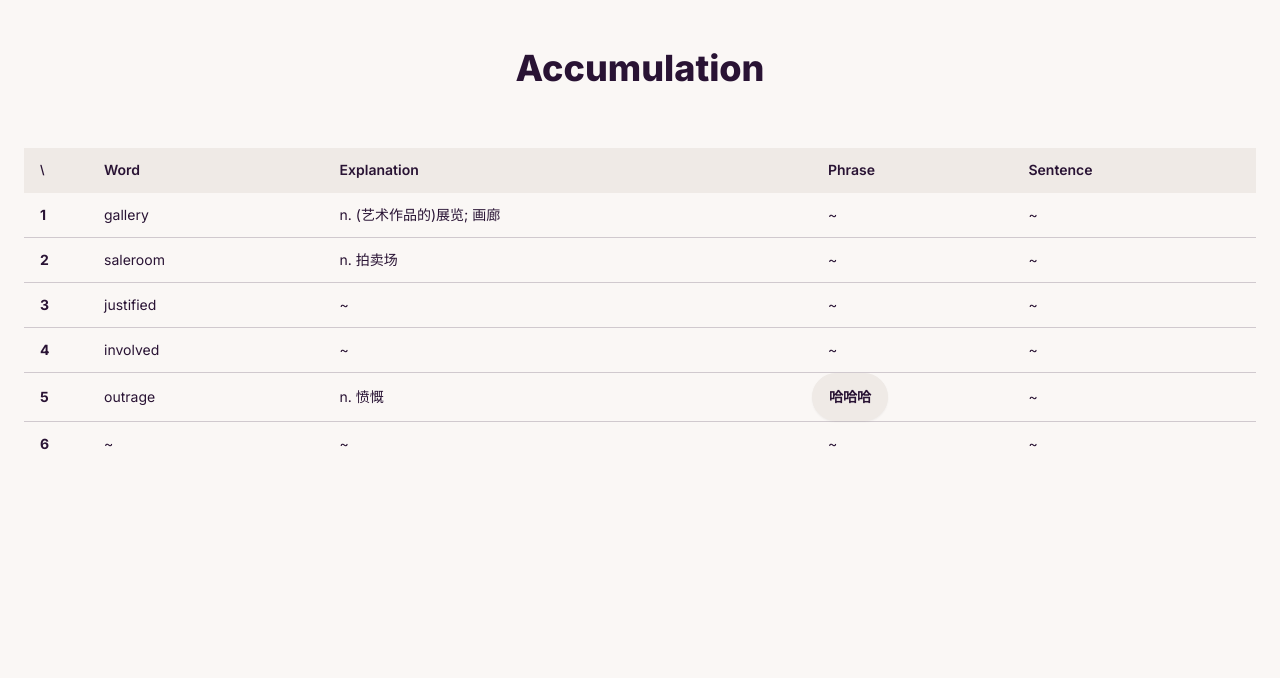
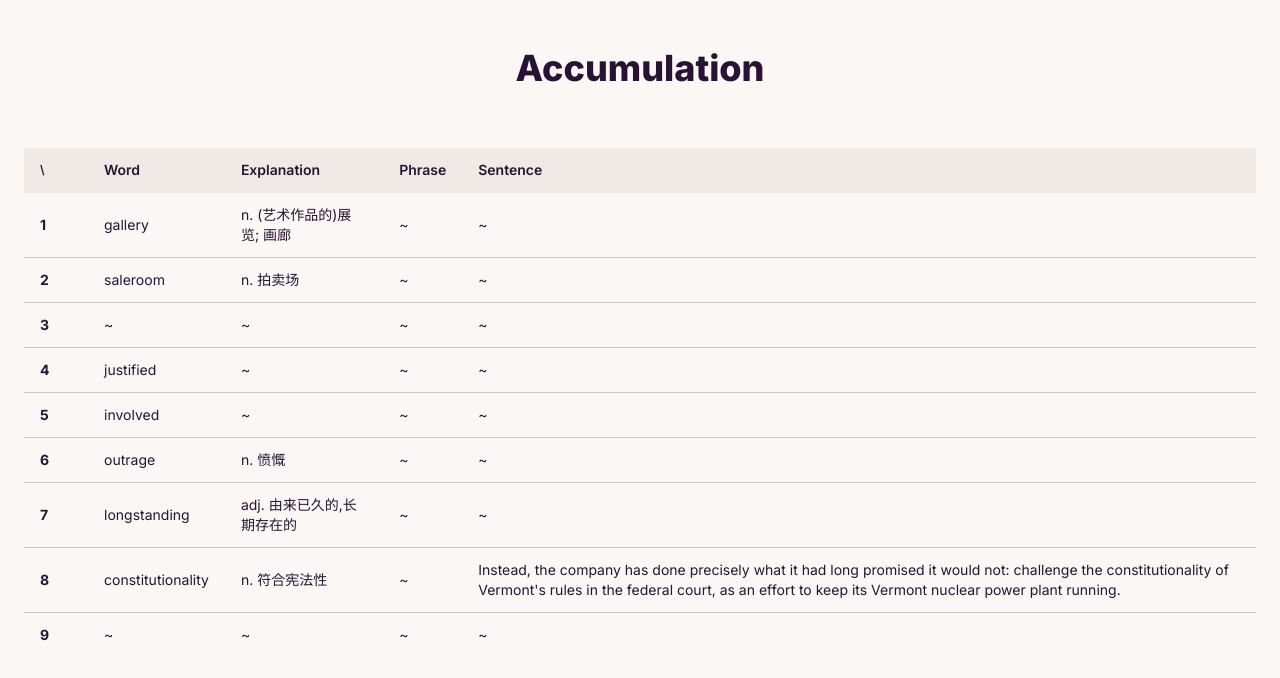
Before and after one commit to xyt-dev/webnotes, a Next.js app: page /english/words in a window 1280 px wide. Shown: the top 678 px of the page. Built offline with nearby package versions, Linux system fonts and the light colour scheme.

Commit message:
Optimize DaisyTable

```diff
--- a/src/app/english/words/page.tsx
+++ b/src/app/english/words/page.tsx
@@ -5,13 +5,12 @@ export default function EnglishWords() {
       <h1 className="text-center">Accumulation</h1>
       <Table heads={["Word", "Explanation", "Phrase",  "Sentence"]} indexed>
         <tr>
-          <td>gallery</td>
-          <td>n. (艺术作品的)展览; 画廊</td>
+          <td>gallery</td> <td>n. (艺术作品的)展览; 画廊</td>
         </tr>
         <tr>
-          <td>saleroom</td>
-          <td>n. 拍卖场</td>
+          <td>saleroom</td> <td>n. 拍卖场</td>
         </tr>
+        <tr> <td></td> </tr>
         <tr>
           <td>justified</td>
         </tr>
@@ -20,10 +19,21 @@ export default function EnglishWords() {
         </tr>
         <tr>
           <td>outrage</td> <td>n. 愤慨</td>
-          <div className="daisy-btn">哈哈哈</div>
         </tr>
         <tr>
+          <td>longstanding</td> <td>adj. 由来已久的,长期存在的</td>
+        </tr>
+        <tr>
+          <td>constitutionality</td> <td>n. 符合宪法性</td>
           <td></td>
+          <td>
+              Instead, the company has done precisely what it had long promised it would not: challenge
+            the constitutionality of Vermont's rules in the federal court, as an effort to keep its Vermont
+            nuclear power plant running.
+          </td>
+        </tr>
+        <tr>
+
         </tr>
       </Table>
     </div>
--- a/src/components/DaisyTable.tsx
+++ b/src/components/DaisyTable.tsx
@@ -4,29 +4,23 @@ export default function Table({ children, heads, indexed }: { children?: React.R
   const headers = heads?.map(head => <th className="text-sm" key={head}>{head}</th>)
   const processedChildren = React.Children.map(children, (trChild: React.ReactNode, index) => {
     if (React.isValidElement(trChild) && trChild.type === 'tr') {
-      const rowChildren = React.Children.toArray(trChild.props.children)
-      while (rowChildren.length < (heads?.length || 0)) {
-        rowChildren.push(<td key={`empty-${rowChildren.length}`}>~</td>);  // fill with <td>~</td>
-      }
-      let nInvalidElement = 0;
-      let _processedRowChildren = rowChildren.map((tdChild: React.ReactNode) => {
+      let rowChildren = React.Children.toArray(trChild.props.children).map((tdChild: React.ReactNode) => {
         if (React.isValidElement(tdChild) && tdChild.type === 'td') {
           const content = tdChild.props.children;
           if (!content || (typeof content === 'string' && content.trim() === ''))
             return React.cloneElement(tdChild, {}, '~')
         }
         if (!React.isValidElement(tdChild))
-          nInvalidElement ++;  // eg: <tr> <td> </tr> there are two invalid elements
+          return null  // eg: <tr> <td> </tr> there are two invalid elements
         return tdChild;
-      })
-      while (nInvalidElement > 0) {
-        _processedRowChildren.push(<td key={`empty-${rowChildren.length}`}>~</td>);  // fill with <td>~</td>
-        nInvalidElement --;
+      }).filter(child => child !== null)
+      while (rowChildren.length < (heads?.length || 0)) {
+        rowChildren.push(<td key={`empty-${rowChildren.length}`}>~</td>);  // fill with <td>~</td>
       }
       indexed = indexed || false
       const processedRowChildren = indexed
-        ? [<th key="index" className="w-16">{index + 1}</th>, ...React.Children.toArray(_processedRowChildren)]
-        : React.Children.toArray(_processedRowChildren)
+        ? [<th key="index" className="w-16">{index + 1}</th>, ...rowChildren]
+        : rowChildren
       return React.cloneElement(trChild as React.ReactElement, { className: "daisy-hover" }, processedRowChildren);
     }
     return trChild;
@@ -41,6 +35,7 @@ export default function Table({ children, heads, indexed }: { children?: React.R
             {headers}
           </tr>
         </thead>
+
         <tbody>
           {processedChildren}
         </tbody>
```
